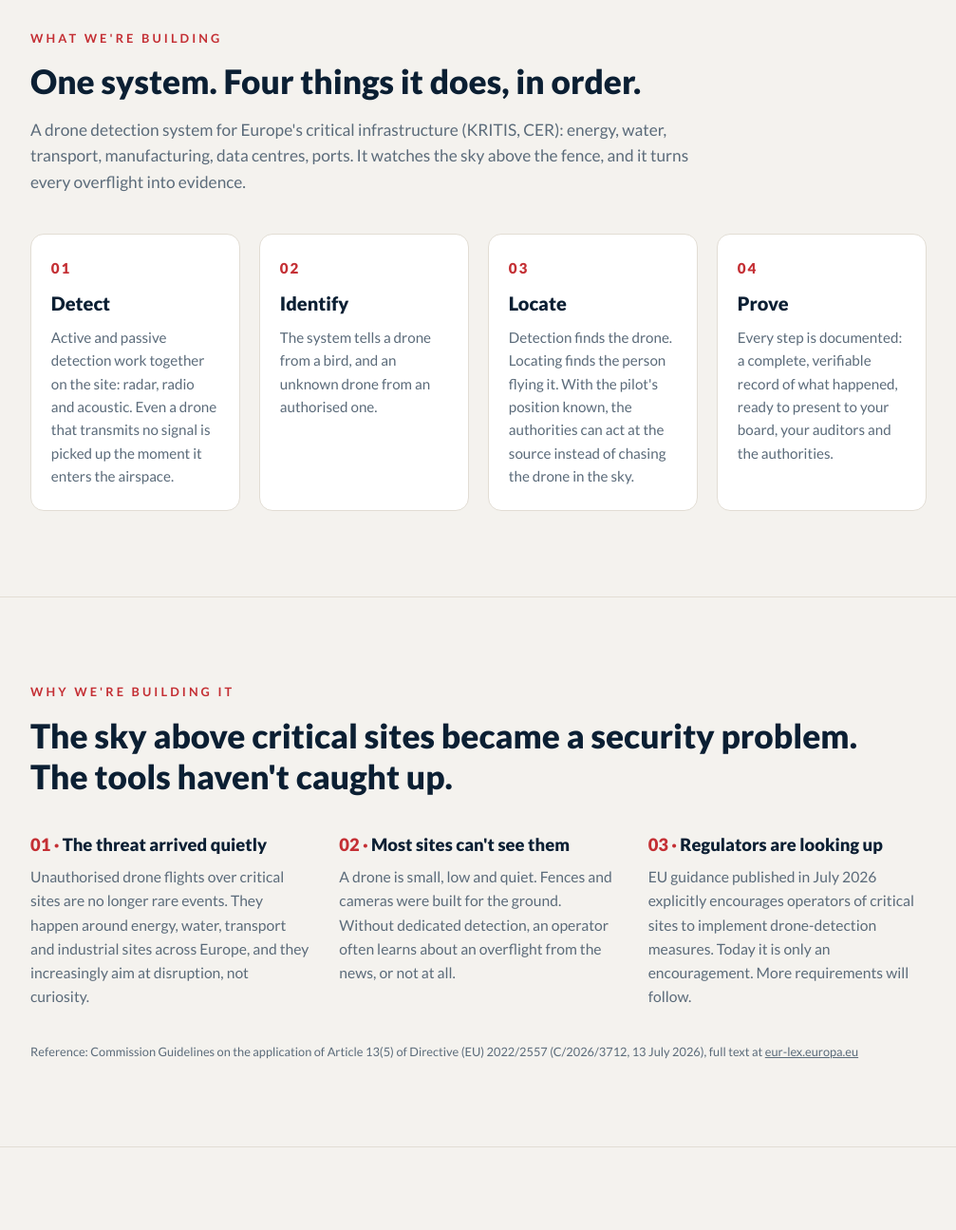
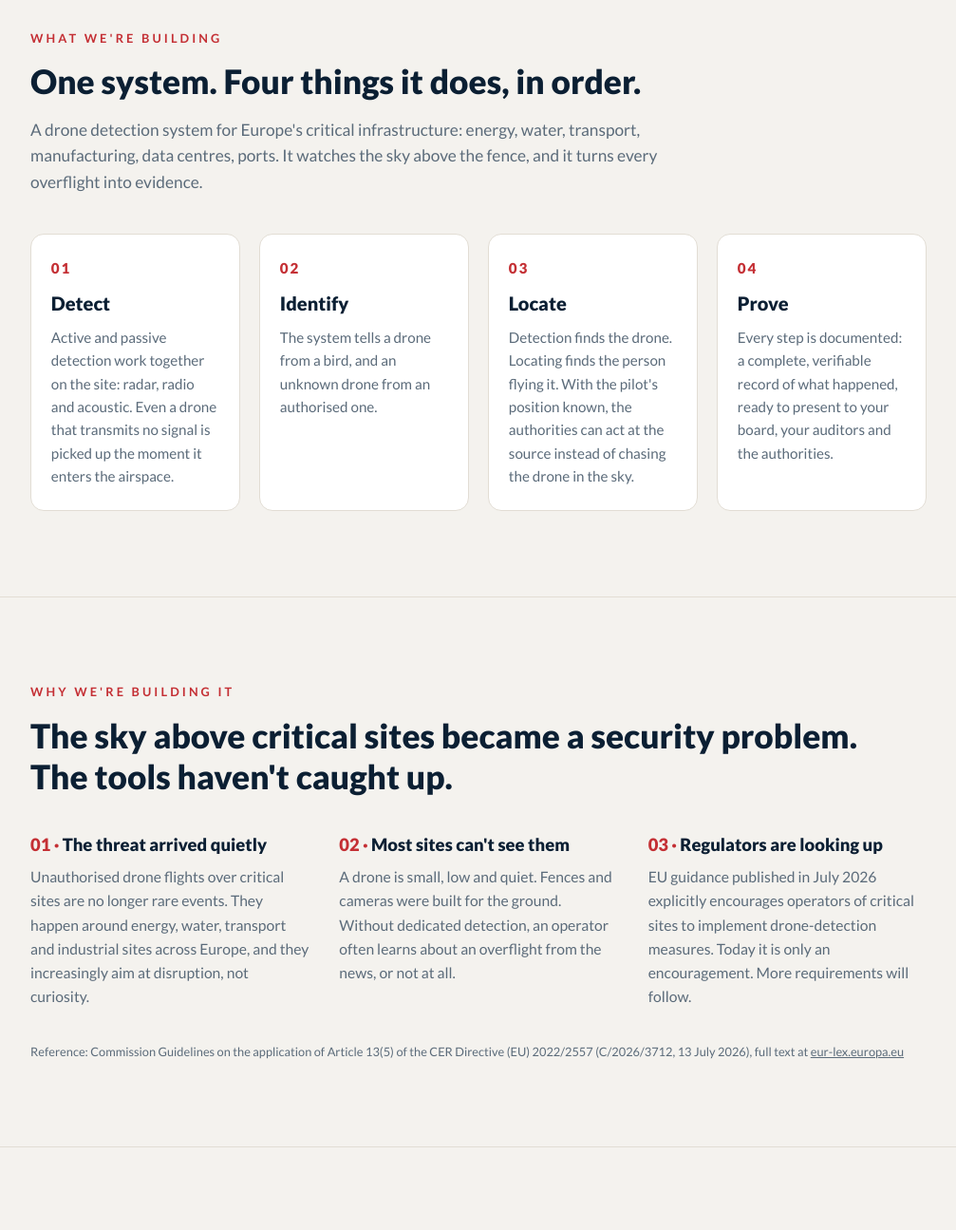
Before and after one commit to m-eltabakh/aerokastell-website, a plain HTML site: page index.html in a window 1280 px wide. Shown: the part 860-2155 px from the top of the page at 95% size, without its empty margins (136-1143 px from the left). Drawn offline with Linux system fonts and the light colour scheme.

Commit message:
Landing: KRITIS/CER only where the context is right (CER names the directive in the reference)

```diff
--- a/index.html
+++ b/index.html
@@ -235,7 +235,7 @@
       <p class="kicker">What we're building</p>
       <h2>One system. Four things it does, in order.</h2>
       <p class="section-lede">
-        A drone detection system for Europe's critical infrastructure (KRITIS, CER):
+        A drone detection system for Europe's critical infrastructure:
         energy, water, transport, manufacturing, data centres, ports. It watches the
         sky above the fence, and it turns every overflight into evidence.
       </p>
@@ -284,8 +284,8 @@
         </div>
       </div>
       <p class="source-note">
-        Reference: Commission Guidelines on the application of Article 13(5) of Directive (EU) 2022/2557
-        (C/2026/3712, 13 July 2026), full text at <a href="https://eur-lex.europa.eu/legal-content/EN/TXT/HTML/?uri=OJ%3AC_202603712" rel="noopener" target="_blank">eur-lex.europa.eu</a>
+        Reference: Commission Guidelines on the application of Article 13(5) of the CER Directive
+        (EU) 2022/2557 (C/2026/3712, 13 July 2026), full text at <a href="https://eur-lex.europa.eu/legal-content/EN/TXT/HTML/?uri=OJ%3AC_202603712" rel="noopener" target="_blank">eur-lex.europa.eu</a>
       </p>
     </div>
   </section>
```
